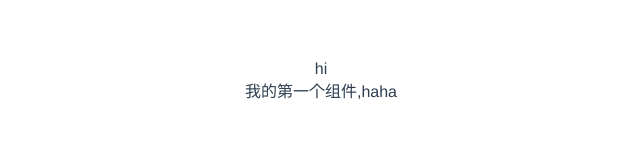
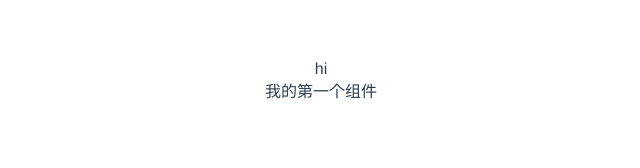
Before and after one commit to 2013888096/codeby-vue3-ui, a Vue app: page / in a window 1280 px wide. Shown: the top 168 px of the page, without its empty margins (319-959 px from the left). Built offline with nearby package versions, Linux system fonts and the light colour scheme.

Commit message:
第一次

```diff
--- a/src/components/Frank.vue
+++ b/src/components/Frank.vue
@@ -1,5 +1,5 @@
 <template>
   <div>
-    我的第一个组件,haha
+    我的第一个组件
   </div>
 </template>
```
